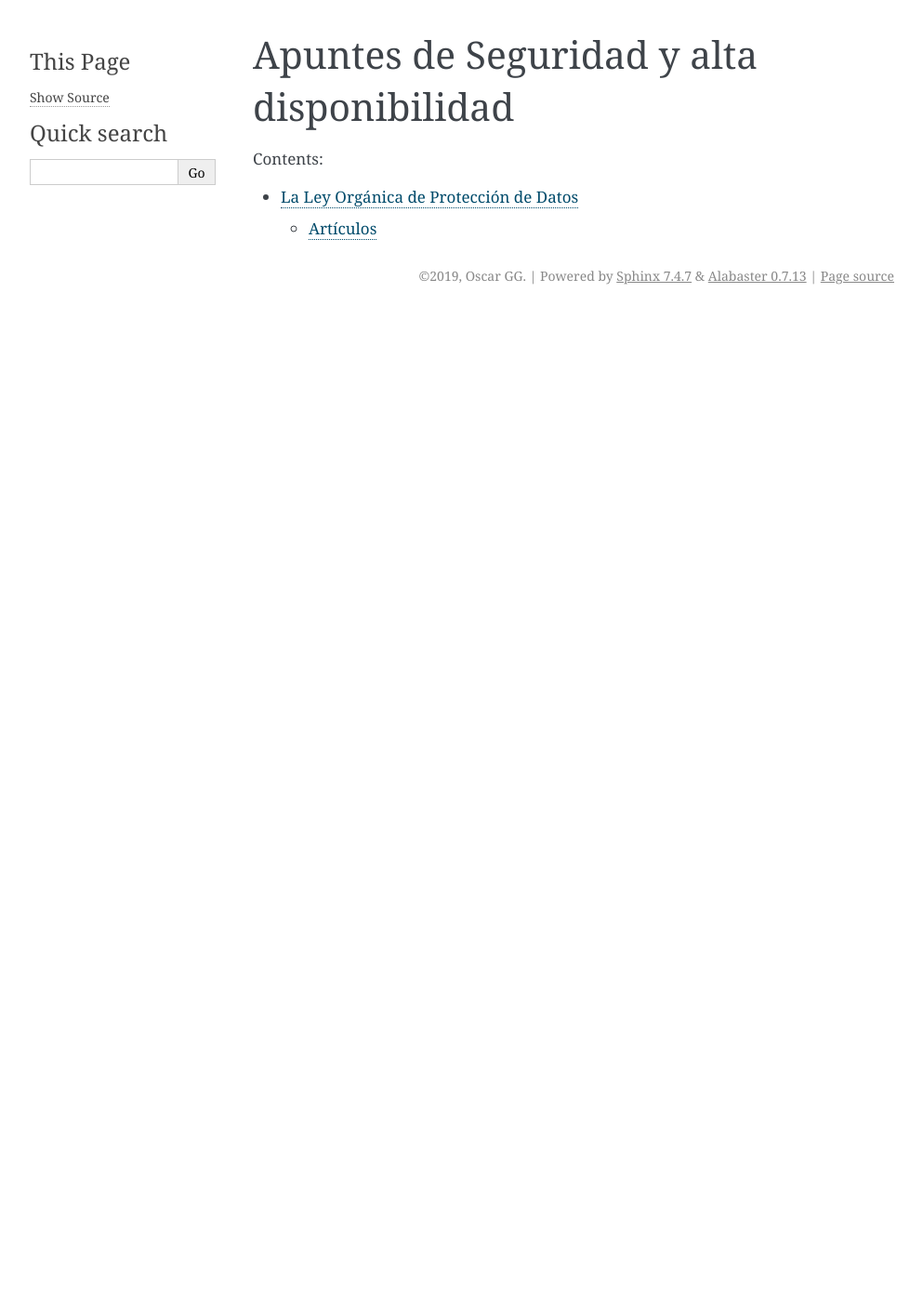
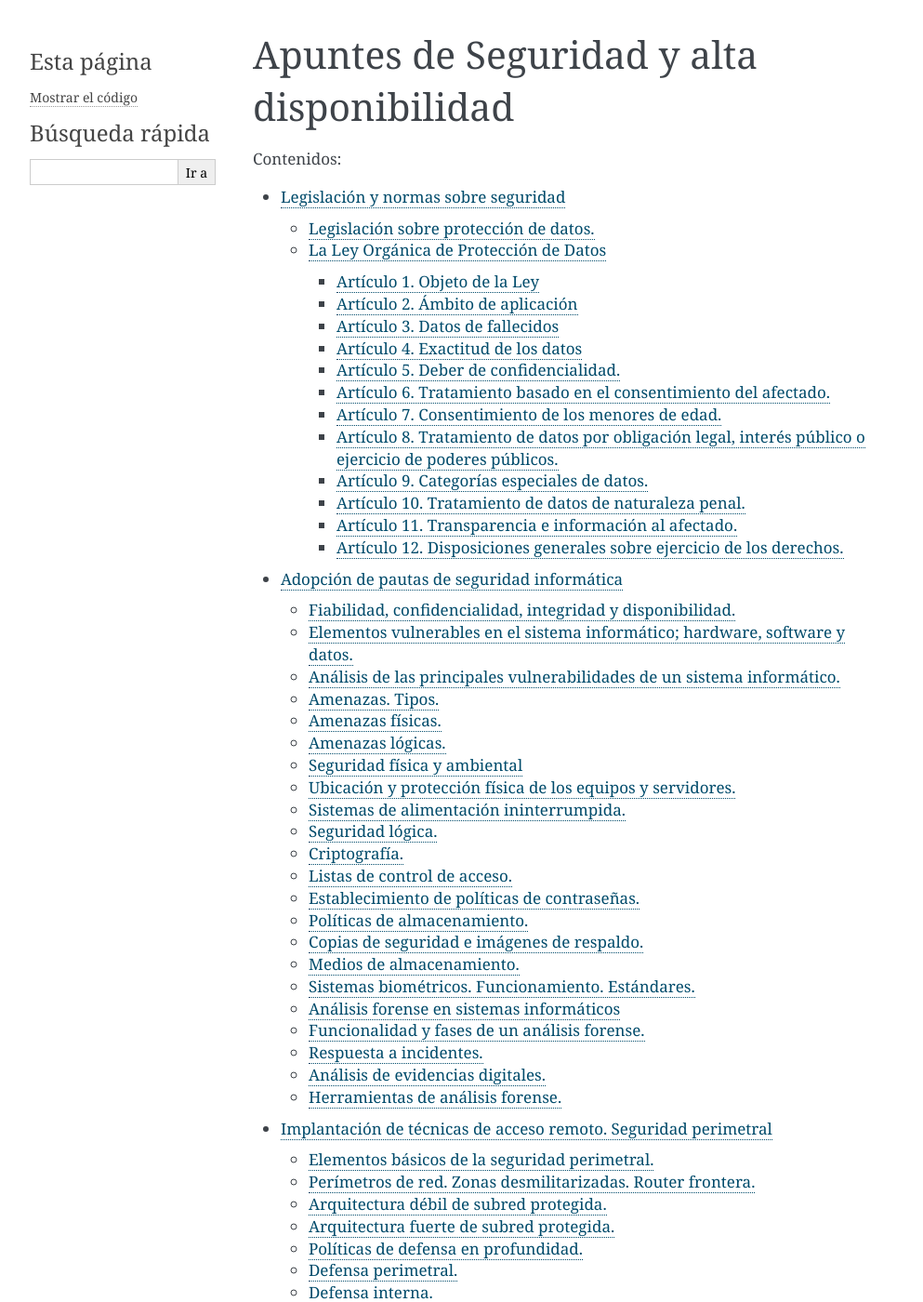
Before and after one commit to OscarMaestre/apuntes_sad, a Sphinx documentation site: the page built from source/index.rst, in a window 1280 px wide and 1400 px high. Shown: the whole window at 93% size, without its empty margins (148-1141 px from the left). Built offline with Sphinx 7.4.7, drawn with Linux system fonts in a browser that asks for light colours; some of the changed text lies outside the part shown.

Commit message:
Estructuracion

```diff
--- /dev/null
+++ b/source/arreglar.py
@@ -0,0 +1,12 @@
+#!/usr/bin/python3
+
+from utilidades.ficheros.GestorFicheros import GestorFicheros
+
+gf=GestorFicheros()
+lineas_fichero=gf.get_lineas_fichero("contenidos.txt")
+
+for l in lineas_fichero:
+    if l=="":
+        continue
+    nueva=l.replace("\n", "-------------------------------------------------------------")
+    print(l+"\n-----------------------------------------------------------------------------------------------\n\n")
--- a/source/conf.py
+++ b/source/conf.py
@@ -58,7 +58,7 @@ master_doc = 'index'
 #
 # This is also used if you do content translation via gettext catalogs.
 # Usually you set "language" from the command line for these cases.
-language = 'es-ES'
+language = 'es'
 
 # List of patterns, relative to source directory, that match files and
 # directories to ignore when looking for source files.
--- a/source/index.rst
+++ b/source/index.rst
@@ -7,9 +7,14 @@ Apuntes de Seguridad y alta disponibilidad
 ======================================================================
 
 .. toctree::
-   :maxdepth: 2
-   :caption: Contents:
+   :maxdepth: 3
+   :caption: Contenidos:
 
 
 
-   tema_lopd
+   tema_lopd/tema_lopd
+   tema_pautas_seguridad_informatica/tema_pautas_seguridad_informatica
+   tema_acceso_remoto/tema_acceso_remoto
+   tema_cortafuegos/tema_cortafuegos
+   tema_proxys/tema_proxys
+   tema_sad/tema_sad
--- /dev/null
+++ b/source/tema_acceso_remoto/tema_acceso_remoto.rst
@@ -0,0 +1,84 @@
+Implantación de técnicas de acceso remoto. Seguridad perimetral
+==================================================================================================
+
+
+
+
+Elementos básicos de la seguridad perimetral.
+-----------------------------------------------------------------------------------------------
+
+
+Perímetros de red. Zonas desmilitarizadas. Router frontera.
+-----------------------------------------------------------------------------------------------
+
+
+Arquitectura débil de subred protegida.
+-----------------------------------------------------------------------------------------------
+
+
+Arquitectura fuerte de subred protegida.
+-----------------------------------------------------------------------------------------------
+
+
+Políticas de defensa en profundidad.
+-----------------------------------------------------------------------------------------------
+
+
+Defensa perimetral.
+-----------------------------------------------------------------------------------------------
+
+
+Defensa interna.
+-----------------------------------------------------------------------------------------------
+
+
+Factor Humano.
+-----------------------------------------------------------------------------------------------
+
+
+Redes privadas virtuales. VPN.
+-----------------------------------------------------------------------------------------------
+
+
+Beneficios y desventajas con respecto a las líneas dedicadas.
+-----------------------------------------------------------------------------------------------
+
+
+Técnicas de cifrado. Clave pública y clave privada.
+-----------------------------------------------------------------------------------------------
+
+
+VPN a nivel de enlace.
+-----------------------------------------------------------------------------------------------
+
+
+VPN a nivel de red. SSL, Pisac.
+-----------------------------------------------------------------------------------------------
+
+
+VPN a nivel de aplicación. SSH.
+-----------------------------------------------------------------------------------------------
+
+
+Intérprete de comandos SSH.
+-----------------------------------------------------------------------------------------------
+
+
+Gestión de archivos SSH.
+-----------------------------------------------------------------------------------------------
+
+
+Servidores de acceso remoto
+-----------------------------------------------------------------------------------------------
+
+
+Protocolos de autenticación.
+-----------------------------------------------------------------------------------------------
+
+
+Configuración de parámetros de acceso.
+-----------------------------------------------------------------------------------------------
+
+
+Servidores de autenticación.
+-----------------------------------------------------------------------------------------------
--- /dev/null
+++ b/source/tema_cortafuegos/tema_cortafuegos.rst
@@ -0,0 +1,48 @@
+Instalación y configuración de cortafuegos
+=================================================
+
+
+
+
+Utilización de cortafuegos.
+-----------------------------------------------------------------------------------------------
+
+
+Filtrado de paquetes de datos.
+-----------------------------------------------------------------------------------------------
+
+
+Tipos de cortafuegos. Características. Funciones principal.
+-----------------------------------------------------------------------------------------------
+
+
+Instalación de cortafuegos. Ubicación.
+-----------------------------------------------------------------------------------------------
+
+
+Reglas de filtrado de cortafuegos.
+-----------------------------------------------------------------------------------------------
+
+
+Pruebas de funcionamiento. Sondeo.
+-----------------------------------------------------------------------------------------------
+
+
+Registros de sucesos de un cortafuegos.
+-----------------------------------------------------------------------------------------------
+
+
+Cortafuegos integrados en los sistemas operativos.
+-----------------------------------------------------------------------------------------------
+
+
+Cortafuegos libres y propietarios.
+-----------------------------------------------------------------------------------------------
+
+
+Distribuciones libres para implementar cortafuegos en máquinas dedicadas.
+-----------------------------------------------------------------------------------------------
+
+
+Cortafuegos hardware.
+-----------------------------------------------------------------------------------------------
--- a/source/tema_lopd.rst
+++ b/source/tema_lopd/tema_lopd.rst
@@ -1,8 +1,17 @@
-La Ley Orgánica de Protección de Datos
+Legislación y normas sobre seguridad
 =================================================
 
-Artículos
+
+
+
+Legislación sobre protección de datos.
+-----------------------------------------------------------------------------------------------
+
+
+La Ley Orgánica de Protección de Datos
 --------------------------------------------------
+
+
 
 
 Artículo 1. Objeto de la Ley
@@ -69,7 +78,7 @@ Artículo 10. Tratamiento de datos de naturaleza penal.
 Los datos penales no podrán usarse para otros fines y su tratamiento solo podrá hacerse por abogados y procuradores.
 
 Artículo 11. Transparencia e información al afectado.
-~~~~~~~~~~~~~~~~~~~~~~~~~~~~~~~~~~~~~~~~~~~~~~~~~~~~
+~~~~~~~~~~~~~~~~~~~~~~~~~~~~~~~~~~~~~~~~~~~~~~~~~~~~~~~~~~
 
 El responsable debe cumplir con el deber de información y decir al afectado:
 
--- /dev/null
+++ b/source/tema_pautas_seguridad_informatica/tema_pautas_seguridad_informatica.rst
@@ -0,0 +1,92 @@
+Adopción de pautas de seguridad informática
+=================================================
+
+
+
+
+Fiabilidad, confidencialidad, integridad y disponibilidad.
+-----------------------------------------------------------------------------------------------
+
+
+Elementos vulnerables en el sistema informático; hardware, software y datos.
+-----------------------------------------------------------------------------------------------
+
+
+Análisis de las principales vulnerabilidades de un sistema informático.
+-----------------------------------------------------------------------------------------------
+
+
+Amenazas. Tipos.
+-----------------------------------------------------------------------------------------------
+
+
+Amenazas físicas.
+-----------------------------------------------------------------------------------------------
+
+
+Amenazas lógicas.
+-----------------------------------------------------------------------------------------------
+
+
+Seguridad física y ambiental
+-----------------------------------------------------------------------------------------------
+
+
+Ubicación y protección física de los equipos y servidores.
+-----------------------------------------------------------------------------------------------
+
+
+Sistemas de alimentación ininterrumpida.
+-----------------------------------------------------------------------------------------------
+
+
+Seguridad lógica.
+-----------------------------------------------------------------------------------------------
+
+
+Criptografía.
+-----------------------------------------------------------------------------------------------
+
+
+Listas de control de acceso.
+-----------------------------------------------------------------------------------------------
+
+
+Establecimiento de políticas de contraseñas.
+-----------------------------------------------------------------------------------------------
+
+
+Políticas de almacenamiento.
+-----------------------------------------------------------------------------------------------
+
+
+Copias de seguridad e imágenes de respaldo.
+-----------------------------------------------------------------------------------------------
+
+
+Medios de almacenamiento.
+-----------------------------------------------------------------------------------------------
+
+
+Sistemas biométricos. Funcionamiento. Estándares.
+-----------------------------------------------------------------------------------------------
+
+
+Análisis forense en sistemas informáticos
+-----------------------------------------------------------------------------------------------
+
+
+Funcionalidad y fases de un análisis forense.
+-----------------------------------------------------------------------------------------------
+
+
+Respuesta a incidentes.
+-----------------------------------------------------------------------------------------------
+
+
+Análisis de evidencias digitales.
+-----------------------------------------------------------------------------------------------
+
+
+Herramientas de análisis forense.
+-----------------------------------------------------------------------------------------------
--- /dev/null
+++ b/source/tema_proxys/tema_proxys.rst
@@ -0,0 +1,40 @@
+Instalación y configuración de servidores  proxy
+====================================================
+
+
+
+
+Tipos de  proxy . Características y funciones.
+-----------------------------------------------------------------------------------------------
+
+
+Instalación de servidores  proxy .
+-----------------------------------------------------------------------------------------------
+
+
+Instalación y configuración de clientes  proxy .
+-----------------------------------------------------------------------------------------------
+
+
+Configuración del almacenamiento en la caché de un  proxy .
+-----------------------------------------------------------------------------------------------
+
+
+Configuración de filtros.
+-----------------------------------------------------------------------------------------------
+
+
+Métodos de autenticación en un  proxy .
+-----------------------------------------------------------------------------------------------
+
+
+Proxys  inversos.
+-----------------------------------------------------------------------------------------------
+
+
+Proxys  encadenados.
+-----------------------------------------------------------------------------------------------
+
+
+Pruebas de funcionamiento. Herramientas gráficas.
+-----------------------------------------------------------------------------------------------
--- /dev/null
+++ b/source/tema_sad/tema_sad.rst
@@ -0,0 +1,64 @@
+Implantación de soluciones de alta disponibilidad
+============================================================
+
+
+
+
+Definición y objetivos.
+-----------------------------------------------------------------------------------------------
+
+
+Análisis de configuraciones de alta disponibilidad
+-----------------------------------------------------------------------------------------------
+
+
+Funcionamiento ininterrumpido.
+-----------------------------------------------------------------------------------------------
+
+
+Integridad de datos y recuperación de servicio.
+-----------------------------------------------------------------------------------------------
+
+
+Servidores redundantes.
+-----------------------------------------------------------------------------------------------
+
+
+Sistemas de  clusters .
+-----------------------------------------------------------------------------------------------
+
+
+SAN, NAS, FiberChannel
+-----------------------------------------------------------------------------------------------
+
+
+Balanceadores de carga.
+-----------------------------------------------------------------------------------------------
+
+
+Instalación y configuración de soluciones de alta disponibilidad.
+-----------------------------------------------------------------------------------------------
+
+
+Vitalización de sistemas.
+-----------------------------------------------------------------------------------------------
+
+
+Posibilidades de la virtualización de sistemas.
+-----------------------------------------------------------------------------------------------
+
+
+Herramientas para la virtualización.
+-----------------------------------------------------------------------------------------------
+
+
+Configuración y utilización de maquinas virtuales.
+-----------------------------------------------------------------------------------------------
+
+
+Alta disponibilidad y virtualización.
+-----------------------------------------------------------------------------------------------
+
+
+Simulación de servicios con virtualización.
+-----------------------------------------------------------------------------------------------
```
Also changed, not shown: 1 other file.
